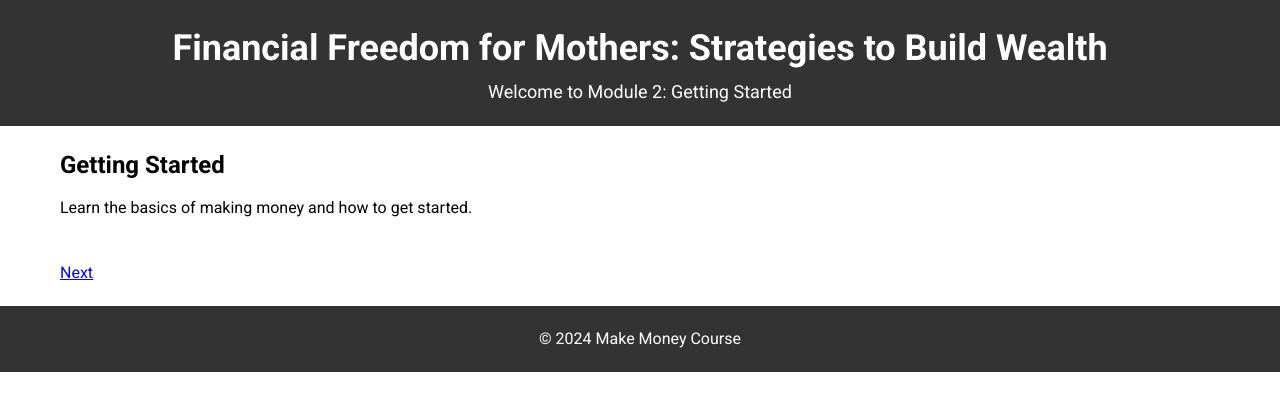
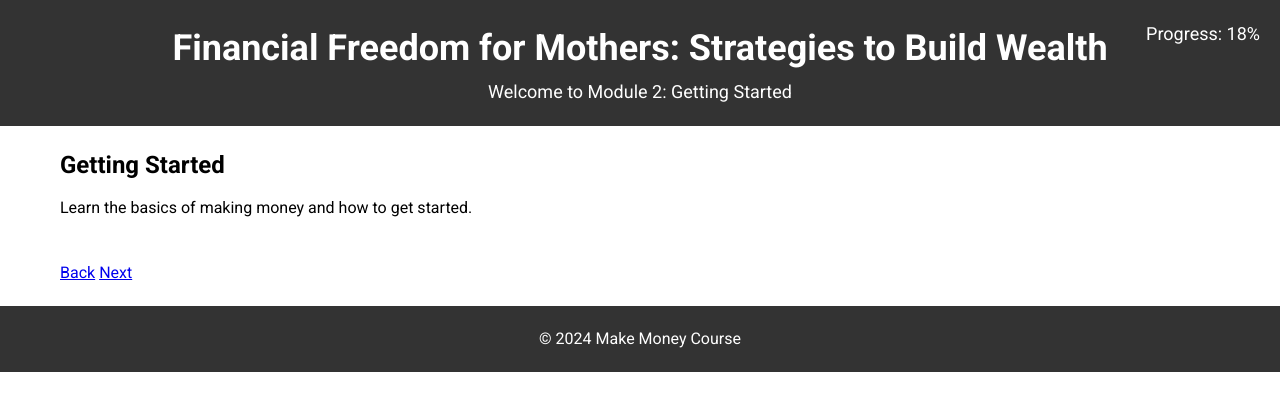
Before and after one commit to jayyy253/Course, a plain HTML site: page module2.html in a window 1280 px wide. Drawn offline with Linux system fonts and the light colour scheme.

Commit message:
Update module2.html

```diff
--- a/module2.html
+++ b/module2.html
@@ -6,6 +6,7 @@
     <title>Module 2: Getting Started</title>
     <link rel="stylesheet" href="styles.css"> <!-- Link to external CSS file for styling -->
     <link href="https://fonts.googleapis.com/css2?family=Roboto:wght@400;700&display=swap" rel="stylesheet"> <!-- Link to Google Fonts -->
+    <script src="progress.js" defer></script> <!-- Link to external JavaScript file -->
 </head>
 <body>
 
@@ -14,6 +15,8 @@
     <div class="container">
         <h1>Financial Freedom for Mothers: Strategies to Build Wealth</h1>
         <p>Welcome to Module 2: Getting Started</p>
+        <!-- Display progress percentage -->
+        <p id="progressPercentage" style="position: absolute; top: 20px; right: 20px;"></p>
     </div>
 </header>
 
@@ -24,7 +27,9 @@
             <h2>Getting Started</h2>
             <p>Learn the basics of making money and how to get started.</p>
         </section>
-                <!-- Next button to navigate to Module 3  -->
+        <!-- Back button to navigate to Module 1 -->
+        <a href="module1.html" class="back-button">Back</a>
+        <!-- Next button to navigate to Module 3 -->
         <a href="module3.html" class="next-button">Next</a>
     </div>
 </main>
```
